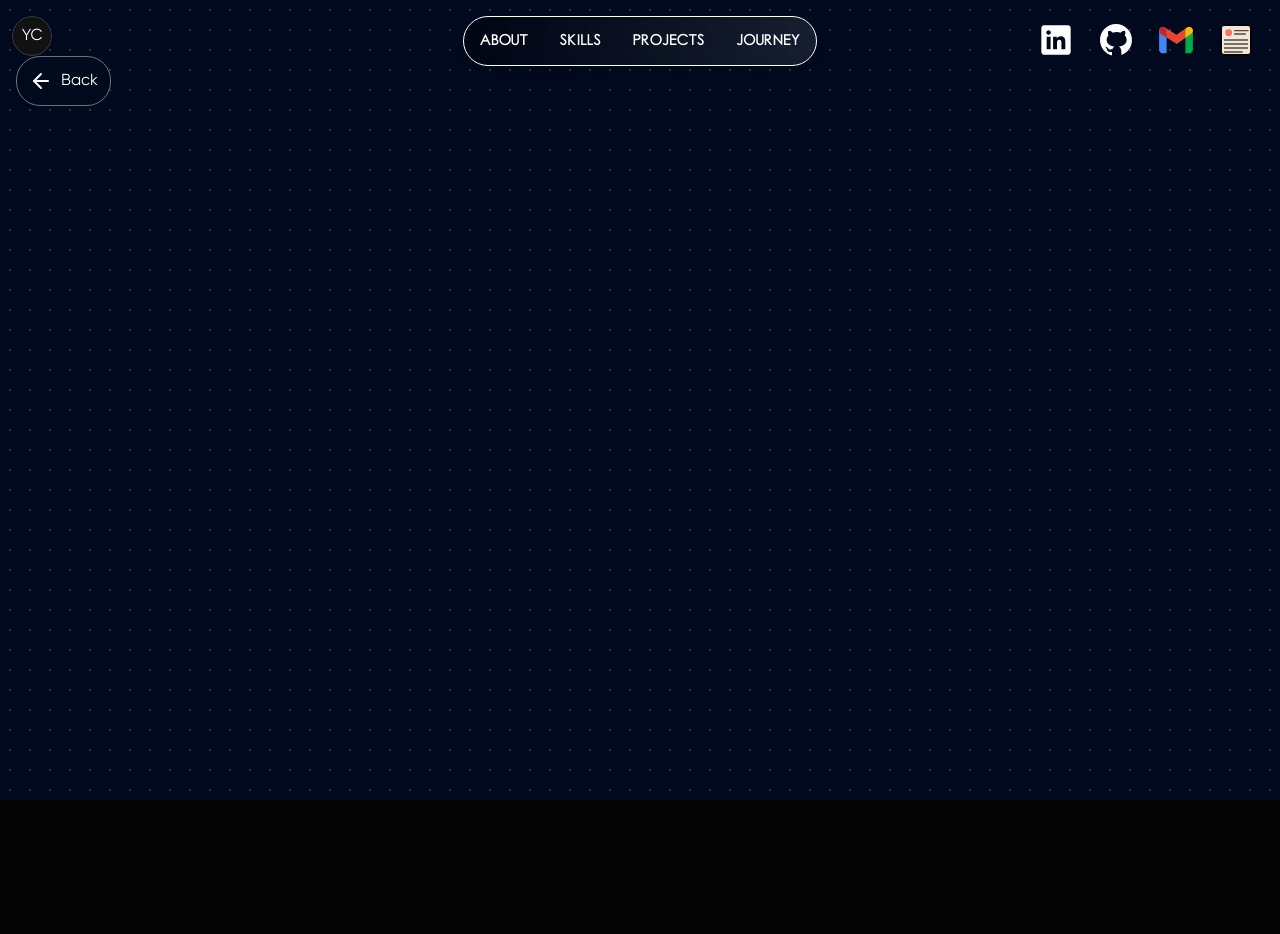
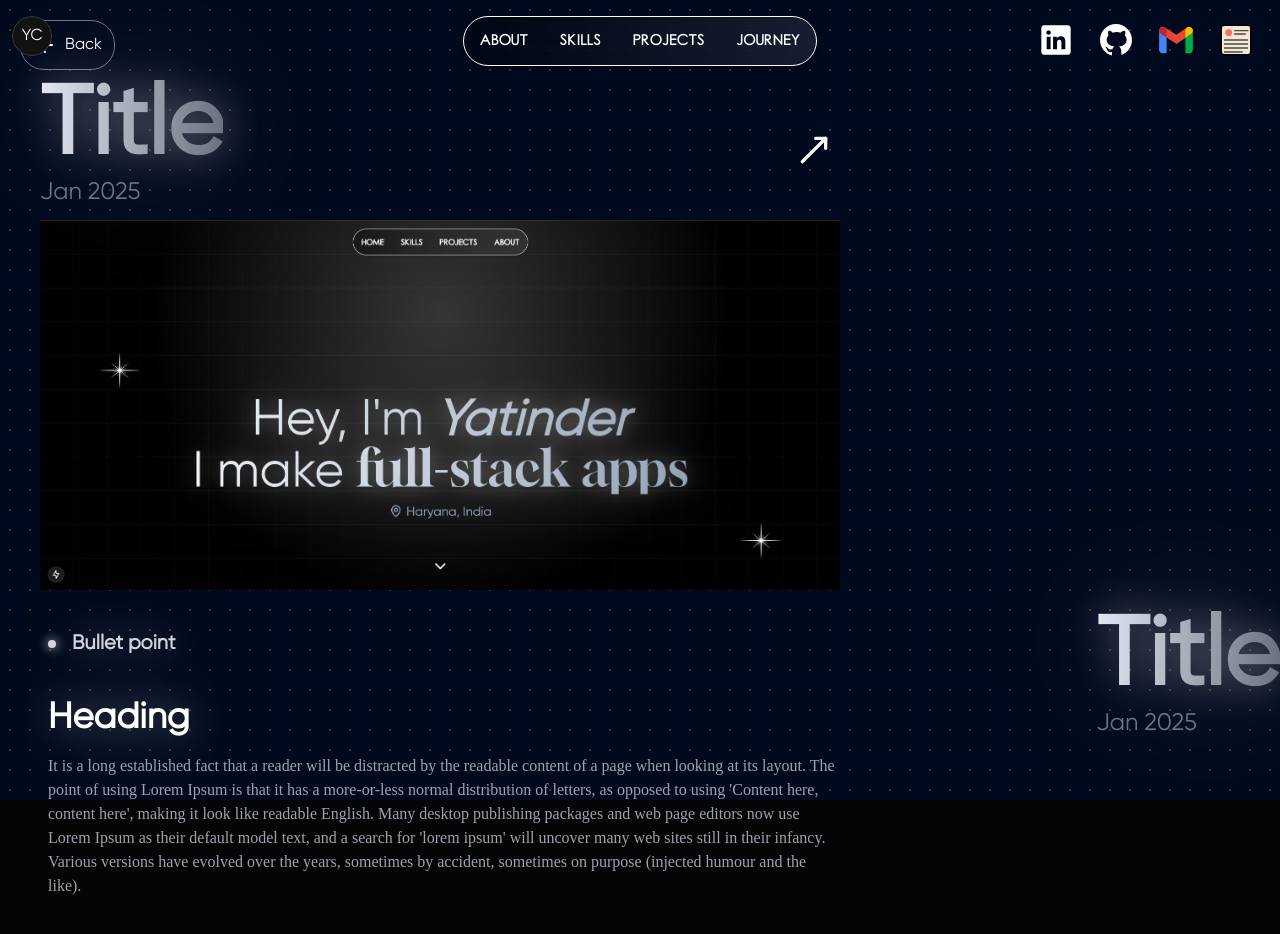
Before and after one commit to Yatin12527/Next-portfolio, a Next.js app: page /projects/1 in a window 1280 px wide. Shown: the top 934 px of the page. Before the commit the page ends 800 px from the top, so only its background shows below. Built offline with nearby package versions, Linux system fonts and the light colour scheme; a web font is replaced by a local one.

Commit message:
continuation

```diff
--- a/src/app/about/page.tsx
+++ b/src/app/about/page.tsx
@@ -1,5 +1,6 @@
 import { MapPin } from "lucide-react";
 import { ChevronDown } from "lucide-react";
+import Link from "next/link";
 
 function About() {
   return (
@@ -29,11 +30,13 @@ function About() {
             data-aos="zoom-in"
             alt="star"
           />
+          <Link href="#skills">
           <ChevronDown
-            className="animate-bounce"
+            className="animate-bounce cursor-pointer"
             size={34}
             data-aos="zoom-in"
           />
+          </Link>
         </div>
       </div>
     </>
--- a/src/app/projects/[slug]/page.tsx
+++ b/src/app/projects/[slug]/page.tsx
@@ -1,18 +1,93 @@
 import { ArrowLeft } from "lucide-react";
-
+import Image from "next/image";
+import GlowingDot from "../../../components/glowdot";
 function Project() {
   return (
-    <div className="flex flex-col mt-10">
-      <div id="left section" className="p-4">
+    <div className="flex flex-row mt-10  items-center justify-between">
+      <div id="left section" className="p-4 fixed top-1 left-1">
         <a href="/#projects">
-          <button className="flex flex-row border space-x-2 border-zinc-500 rounded-3xl hover:shadow-[0px_0px_30px_16px_rgba(100,100,100,0.6)] transition-all ease-in-out cursor-pointer active:scale-90 w-fit p-3 bg-[rgba(1,9,28,255)]">
+          <button className="flex flex-row border space-x-2 border-zinc-500 rounded-3xl hover:shadow-[0px_0px_23px_0px_rgba(255,255,255,0.4)] transition-all ease-in-out cursor-pointer active:scale-90 w-fit p-3 bg-[rgba(1,9,28,255)]">
             <ArrowLeft />
             <p>Back</p>
           </button>
         </a>
       </div>
-      <div id="main section"></div>
-      <div id="right sticky bar"></div>
+      <div id="main section" className="p-10 ">
+        <div id="first card">
+          <div className="flex justify-between items-center pr-3">
+            <div className="flex flex-col">
+              <p
+                className=" text-5xl sm:text-7xl md:text-8xl text-transparent bg-clip-text bg-gradient-to-r bg-blue-800 from-slate-200 to-gray-500 drop-shadow-glow font-bold  text-center"
+                data-aos="fade-down"
+              >
+                Title
+              </p>
+              <p className="text-2xl  mb-3 text-gray-500" data-aos="fade-down">
+                Jan 2025
+              </p>
+            </div>
+            <Image
+              src="/moveupright.svg"
+              width={40}
+              height={40}
+              alt="moveupright"
+              className="hover:scale-125 transition-all ease-in-out duration-300 active:scale-75"
+            />
+          </div>
+          <Image
+            src="/project2.png"
+            width={800}
+            height={1000}
+            alt="project pic"
+          />
+        </div>
+        <div id="second card" className="mt-10">
+          <div className="flex items-center gap-2">
+            <GlowingDot />
+            <p
+              className=" text-xl text-gray-300 drop-shadow-glow font-extrabold  text-center "
+              data-aos="fade-down"
+            >
+              Bullet point
+            </p>
+          </div>
+          <div className="flex flex-col mt-10 px-2 gap-y-4">
+            <p
+              className=" text-4xl text-start font-extrabold  drop-shadow-glow  "
+              data-aos="fade-down"
+            >
+              Heading
+            </p>
+            <p className="font3 w-[790px] text-gray-400">
+              It is a long established fact that a reader will be distracted by
+              the readable content of a page when looking at its layout. The
+              point of using Lorem Ipsum is that it has a more-or-less normal
+              distribution of letters, as opposed to using 'Content here,
+              content here', making it look like readable English. Many desktop
+              publishing packages and web page editors now use Lorem Ipsum as
+              their default model text, and a search for 'lorem ipsum' will
+              uncover many web sites still in their infancy. Various versions
+              have evolved over the years, sometimes by accident, sometimes on
+              purpose (injected humour and the like).
+            </p>
+          </div>
+        </div>
+        <div className="h-96"></div>
+      </div>
+
+      <div id="right sticky bar">
+      <div className="flex flex-col">
+              <p
+                className=" text-5xl sm:text-7xl md:text-8xl text-transparent bg-clip-text bg-gradient-to-r bg-blue-800 from-slate-200 to-gray-500 drop-shadow-glow font-bold  text-center"
+                data-aos="fade-down"
+              >
+                Title
+              </p>
+              <p className="text-2xl  mb-3 text-gray-500" data-aos="fade-down">
+                Jan 2025
+              </p>
+            </div>
+      </div>
     </div>
   );
 }
--- /dev/null
+++ b/src/components/glowdot.tsx
@@ -0,0 +1,30 @@
+import React from 'react';
+
+const GlowingDot = () => {
+  return (
+    <div className="inline-flex items-center justify-center w-6 h-6">
+      <div className="w-2 h-2 rounded-full bg-white
+                    animate-pulse
+                    relative
+                    before:content-['']
+                    before:absolute
+                    before:w-full
+                    before:h-full
+                    before:rounded-full
+                    before:bg-white/50
+                    before:animate-ping
+                    after:content-['']
+                    after:absolute
+                    after:w-4
+                    after:h-4
+                    after:-left-1
+                    after:-top-1
+                    after:rounded-full
+                    after:bg-white/30
+                    after:blur-sm"
+      />
+    </div>
+  );
+};
+
+export default GlowingDot;
--- a/src/components/ui/projectPage-background.tsx
+++ b/src/components/ui/projectPage-background.tsx
@@ -1,7 +1,10 @@
 function ProjectBG() {
   return (
     <div>
-      <div className="absolute top-0 z-[-2] h-screen w-screen bg-[#000000] bg-[radial-gradient(#ffffff33_1px,#00091d_1px)] bg-[size:20px_20px]"></div>
+      <div
+        className="fixed top-0 left-0 right-0 bottom-0 z-[-2] min-h-screen w-full bg-[#000000] bg-[radial-gradient(#ffffff33_1px,#00091d_1px)] bg-[size:20px_20px]"
+        style={{ minHeight: '100vh' }}
+      ></div>
     </div>
   );
 }
```
Also changed, not shown: public/dot.svg (added), public/moveupright.svg (added).
